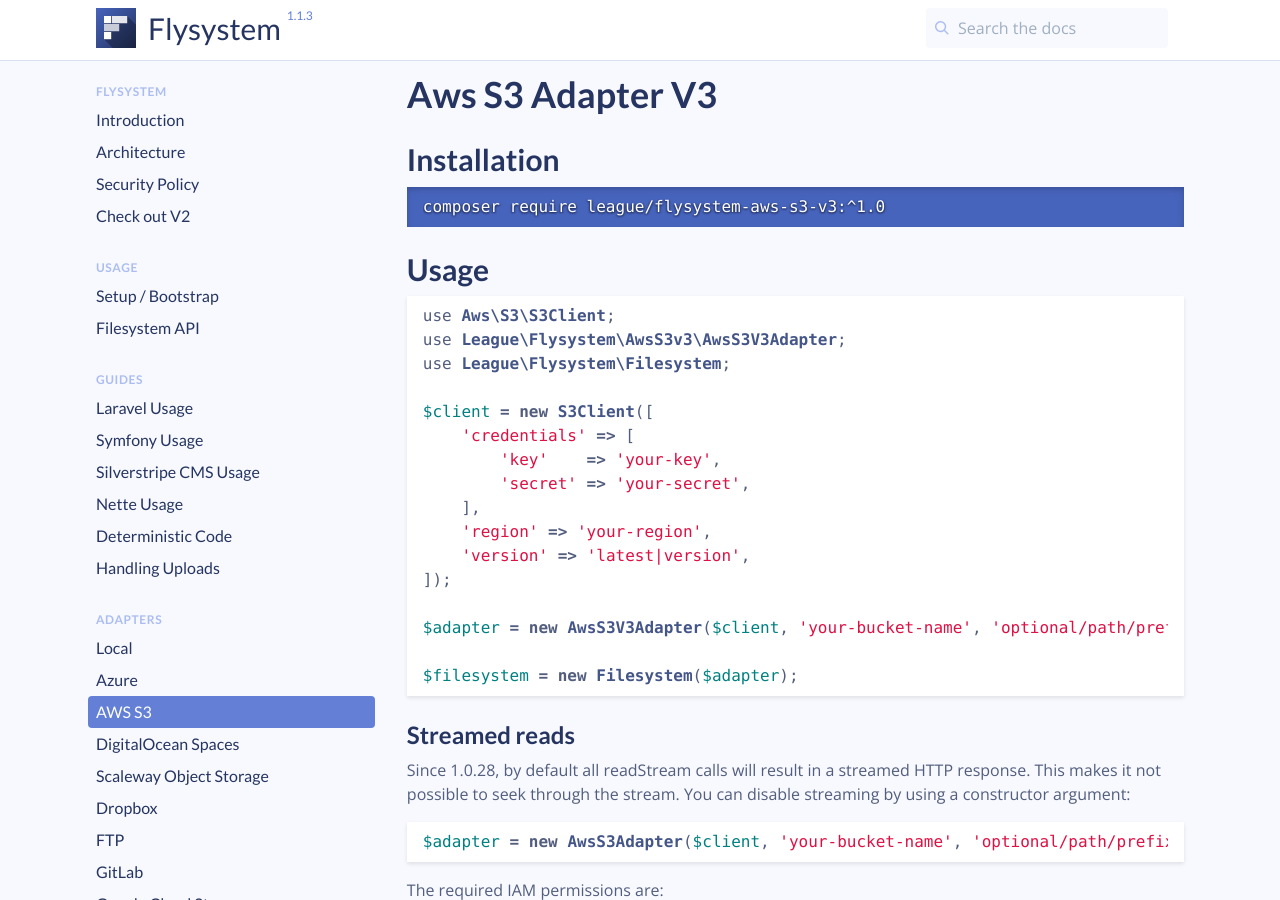
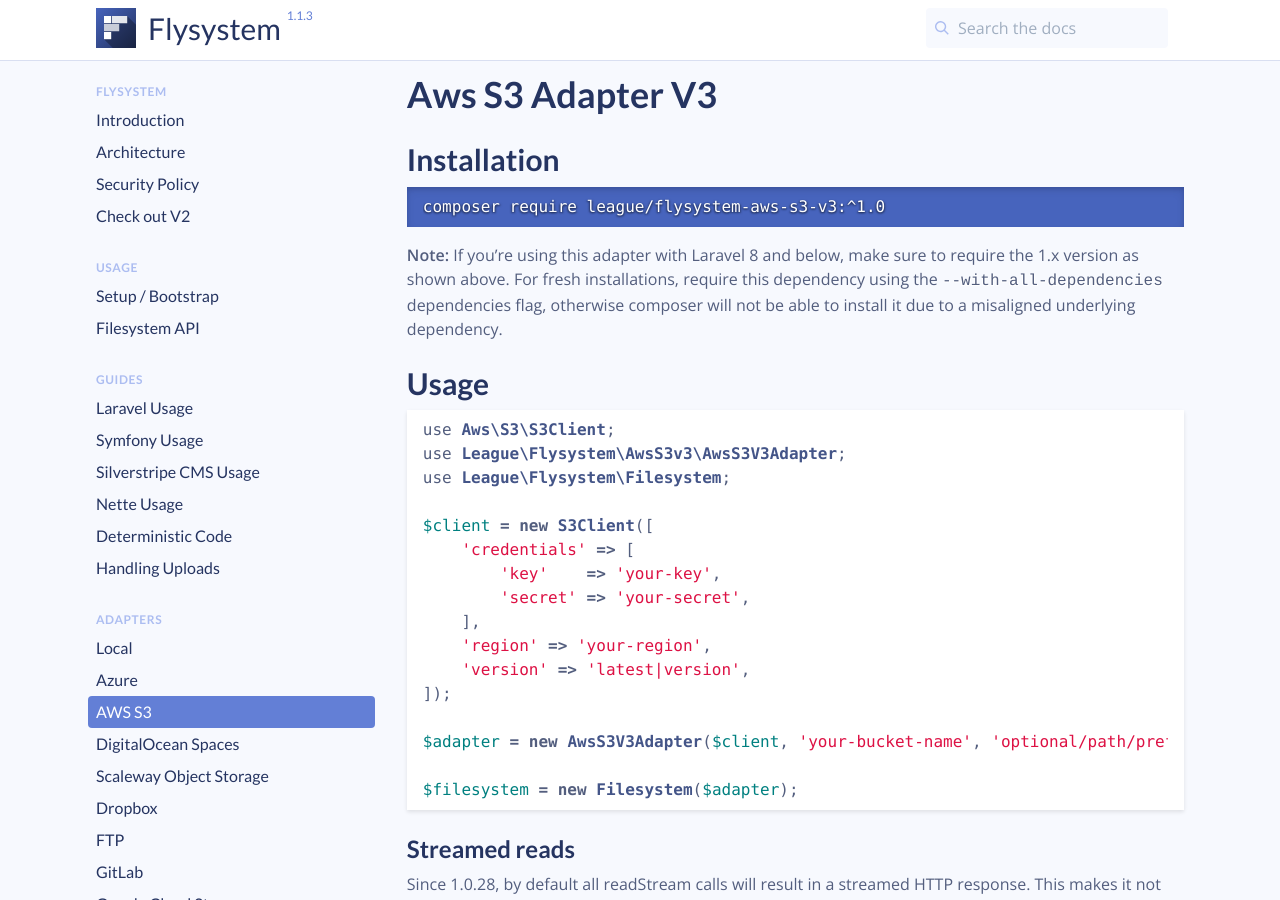
Before and after one commit to thephpleague/flysystem, a Jekyll site: the page built from v1/adapter/aws-s3-v3.md, in a window 1280 px wide and 900 px high. Built offline with Jekyll 4.4.1, drawn with Linux system fonts in a browser that asks for light colours; comment, search, counter and statistics services are not loaded.

Commit message:
Added note about installing the 1.x aws adapter in Laravel.

````diff
--- a/v1/adapter/aws-s3-v3.md
+++ b/v1/adapter/aws-s3-v3.md
@@ -16,6 +16,10 @@ title: Aws S3 Adapter V3
 ```bash
 composer require league/flysystem-aws-s3-v3:^1.0
 ```
+
+> **Note:** If you're using this adapter with Laravel 8 and below, make sure to require the 1.x version as shown above.
+> For fresh installations, require this dependency using the `--with-all-dependencies` dependencies flag, otherwise
+> composer will not be able to install it due to a misaligned underlying dependency.
 
 ## Usage
 
````
